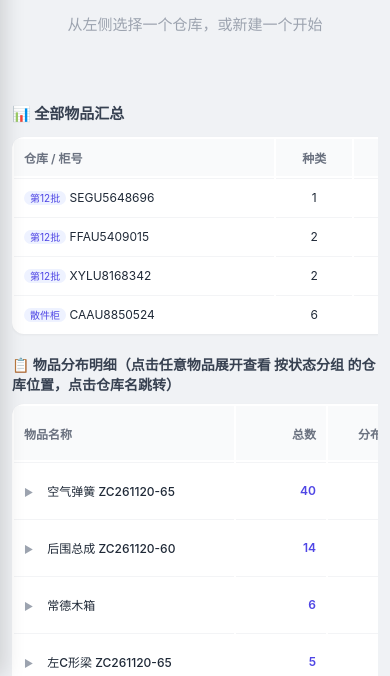
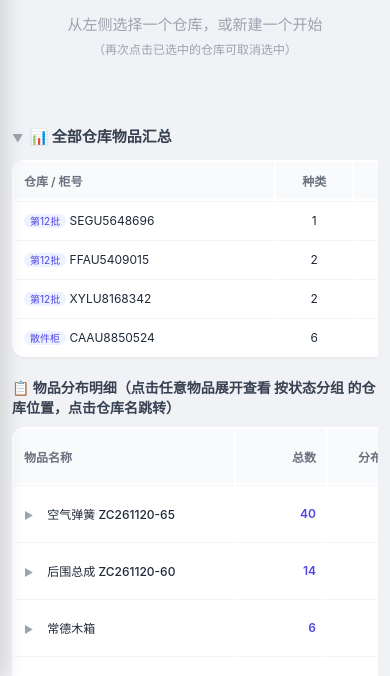
Before and after one commit to mryijia/packing-system, a plain HTML site: page index.html in a window 390 px wide. Shown: the part 168-844 px from the top of the page. Drawn offline with nearby package versions, Linux system fonts and the light colour scheme.

Commit message:
feat: 仓库支持再次点击取消选中+两个汇总区可折叠

```diff
--- a/index.html
+++ b/index.html
@@ -258,6 +258,13 @@
   .summary-item .s-name { font-size: 13px; color: #4b5563; }
   .summary-item .s-num { font-size: 16px; font-weight: 700; color: #4f46e5; }
 
+  /* 可折叠 section */
+  h3.collapsible { cursor: pointer; user-select: none; }
+  h3.collapsible:hover { color: #4f46e5; }
+  h3.collapsible .chevron { font-size: 11px; color: #9ca3af; width: 14px; display: inline-block; }
+  .summary-grid.collapsed,
+  .collapsed-body { display: none; }
+
   .empty-state { text-align: center; padding: 80px 20px; color: #9ca3af; }
   .empty-state .big-icon { font-size: 64px; margin-bottom: 16px; }
   .empty-state p { font-size: 15px; }
@@ -641,7 +648,11 @@ let state = {
   selectedBatch: 'all',   // all | batchId
   searchKw: '',
   selectedWIds: new Set(),
-  expandedDist: {}        // {dist-i: true}
+  expandedDist: {},       // {dist-i: true}
+  collapsed: {            // 汇总区折叠状态
+    summary: false,       // 当前仓库汇总
+    global: false         // 全部仓库物品汇总
+  }
 };
 let editingWhId = null;
 let editingItemIdx = null;
@@ -899,10 +910,16 @@ function renderMain() {
       <div class="empty-state">
         <div class="big-icon">📭</div>
         <p>从左侧选择一个仓库，或新建一个开始</p>
+        <p style="font-size:12px;color:#9ca3af;margin-top:6px">（再次点击已选中的仓库可取消选中）</p>
       </div>
       <div class="global-summary">
-        <h3>📊 全部物品汇总</h3>
-        ${renderGlobalSummary()}
+        <h3 class="collapsible" onclick="toggleSection('global')">
+          <span class="chevron">${state.collapsed.global ? '▶' : '▼'}</span>
+          📊 全部仓库物品汇总
+        </h3>
+        <div class="${state.collapsed.global ? 'collapsed-body' : ''}">
+          ${renderGlobalSummary()}
+        </div>
       </div>
     `;
     return;
@@ -963,8 +980,11 @@ function renderMain() {
         </tbody>
       </table>
       <div class="summary-section">
-        <h3>📋 当前仓库汇总</h3>
-        <div class="summary-grid">
+        <h3 class="collapsible" onclick="toggleSection('summary')">
+          <span class="chevron">${state.collapsed.summary ? '▶' : '▼'}</span>
+          📋 当前仓库汇总 (${wh.items.length})
+        </h3>
+        <div class="summary-grid ${state.collapsed.summary ? 'collapsed' : ''}">
           ${wh.items.map(item => `
             <div class="summary-item">
               <span class="s-name">${escapeHtml(item.name)}</span>
@@ -976,8 +996,13 @@ function renderMain() {
     `}
 
     <div class="global-summary">
-      <h3>📊 全部仓库物品汇总</h3>
-      ${renderGlobalSummary()}
+      <h3 class="collapsible" onclick="toggleSection('global')">
+        <span class="chevron">${state.collapsed.global ? '▶' : '▼'}</span>
+        📊 全部仓库物品汇总
+      </h3>
+      <div class="${state.collapsed.global ? 'collapsed-body' : ''}">
+        ${renderGlobalSummary()}
+      </div>
     </div>
   `;
 }
@@ -1111,6 +1136,13 @@ function toggleDist(idxKey, iconId) {
   saveData();
 }
 
+function toggleSection(name) {
+  if (!state.collapsed) state.collapsed = {};
+  state.collapsed[name] = !state.collapsed[name];
+  renderMain();
+  saveData();
+}
+
 function scrollToTop() {
   const m = document.getElementById('mainArea');
   if (m) m.scrollTop = 0;
@@ -1138,7 +1170,8 @@ function onSearch(kw) {
 }
 
 function selectWarehouse(id) {
-  state.selectedId = id;
+  // 再点同一个仓库 = 取消选中
+  state.selectedId = (state.selectedId === id) ? null : id;
   closeDrawer(); // 手机上选完仓库自动关抽屉
   render();
 }
```
Also changed, not shown: 装柜管理系统.html (+41 -8 lines), .uploads/b71b7cf6-a588-4634-9125-ed5991830a81_screenshot_1.png (added).
